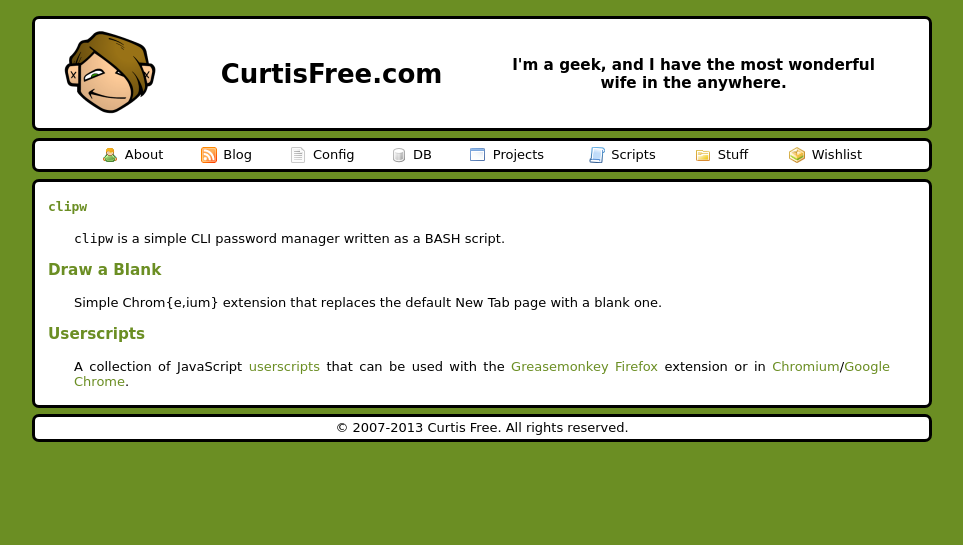
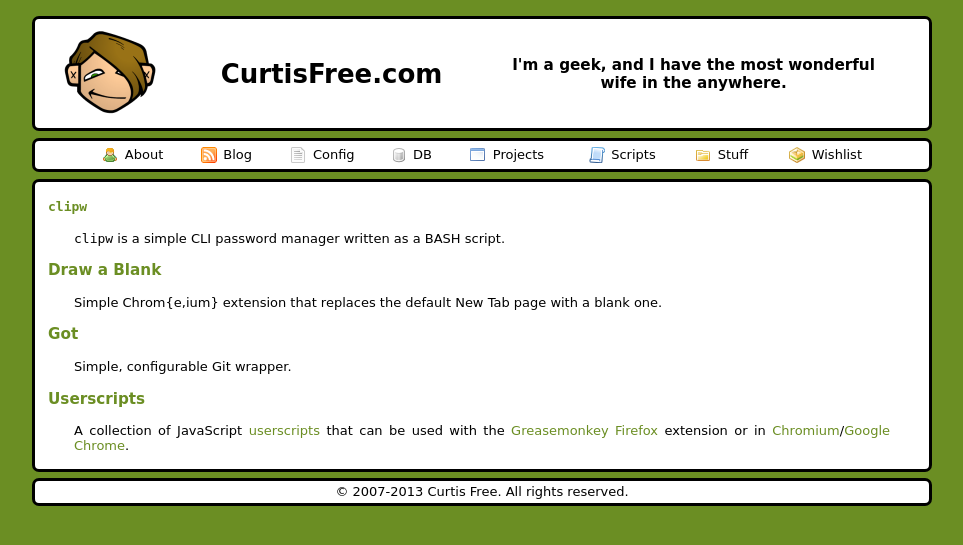
Before and after one commit to cfree3/curtisfree.com, a Jekyll site: the page built from content/projects.md, in a window 1280 px wide. Shown: the top 545 px of the page, without its empty margins (158-1121 px from the left). Built offline with Jekyll 4.4.1, drawn with Linux system fonts in a browser that asks for light colours.

Commit message:
Add "Got" to projects

```diff
--- a/content/projects.md
+++ b/content/projects.md
@@ -12,6 +12,10 @@ layout: default
 
 Simple Chrom{e,ium} extension that replaces the default New Tab page with a blank one.
 
+### [Got][project_got]
+
+Simple, configurable Git wrapper.
+
 ### [Userscripts][project_userscripts]
 
 A collection of JavaScript [userscripts][userscripts] that can be used with the
@@ -20,6 +24,7 @@ A collection of JavaScript [userscripts][userscripts] that can be used with the
 
 [project_clipw]:        /projects/clipw
 [project_draw-a-blank]: /projects/draw-a-blank
+[project_got]:          /projects/got
 [project_userscripts]:  /projects/userscripts
 [userscripts]:          https://userscripts.org
 [greasemonkey]:         http://www.greasespot.net
```
Also changed, not shown: 1 other file.
